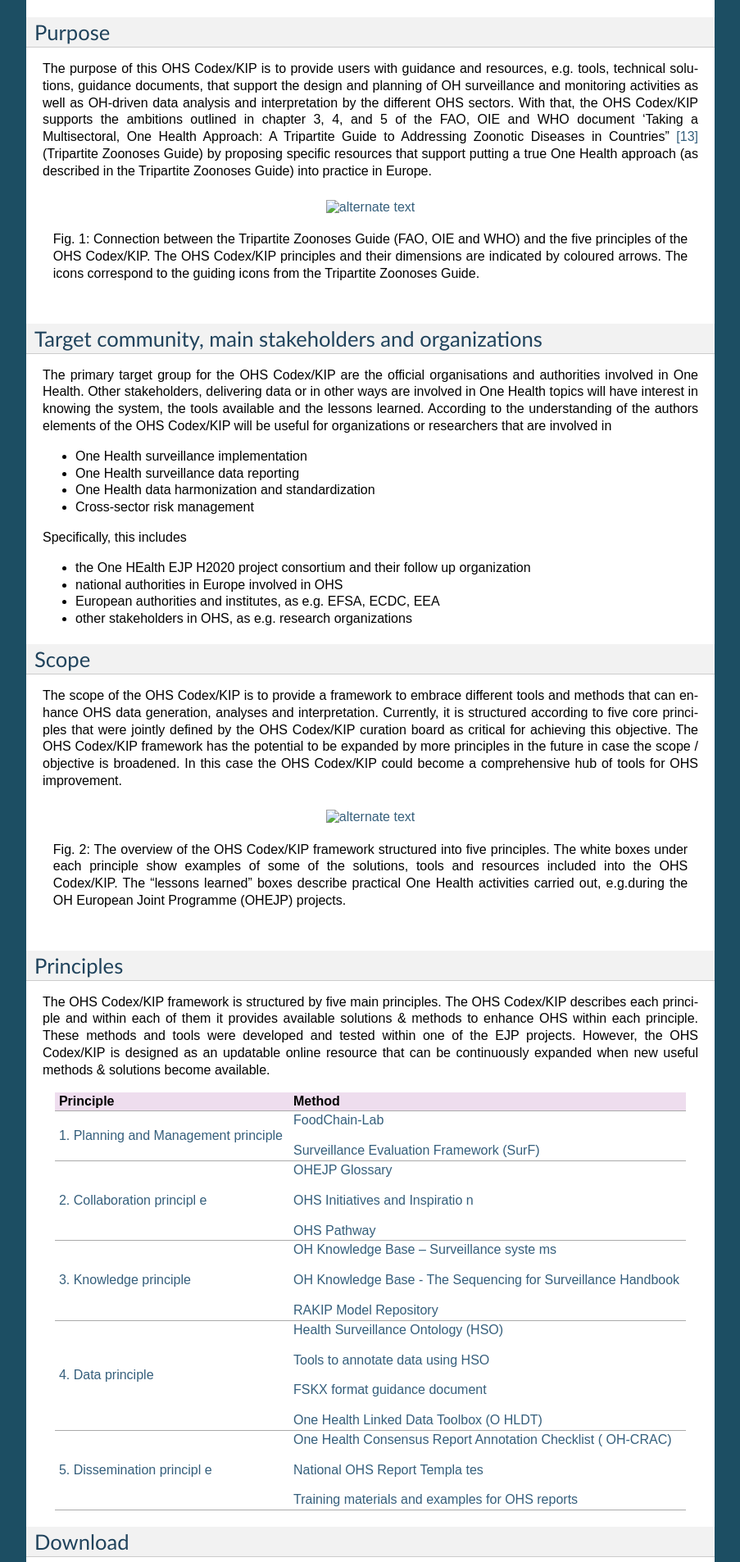
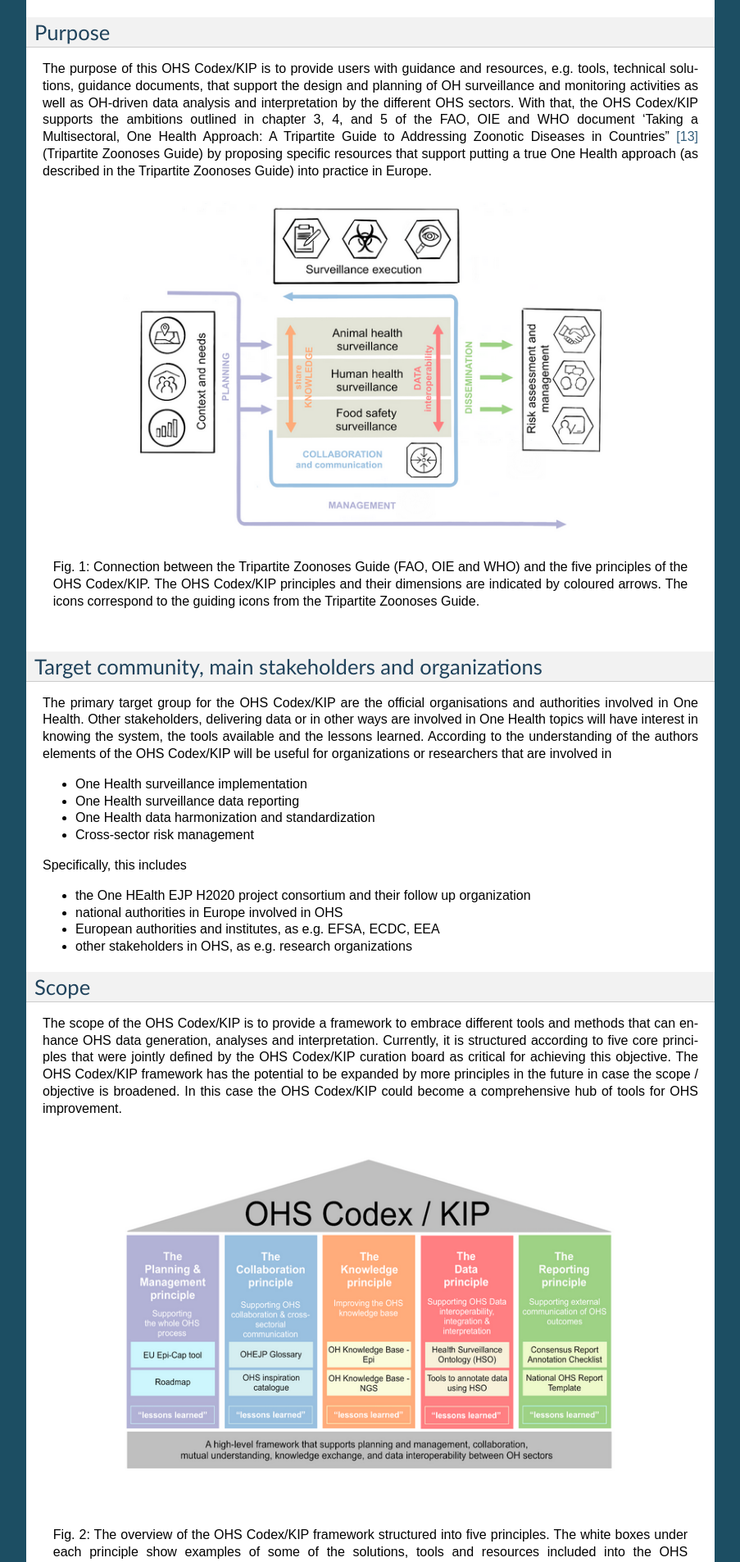
Before and after one commit to EJP-ORION/OH-Surveillance-Codex, a Sphinx documentation site: the page built from docs/1-introduction.rst, in a window 1280 px wide. Shown: the part 1143-3049 px from the top of the page at 82% size, without its empty margins (198-1101 px from the left). Built offline with Sphinx 7.4.7, drawn with Linux system fonts in a browser that asks for light colours.

Commit message:
figure update

```diff
--- a/docs/1-introduction.rst
+++ b/docs/1-introduction.rst
@@ -104,7 +104,7 @@ Europe.
 
 
 
-.. figure:: ../assets/img/20220627_FigureCodex_Tripartite.PNG
+.. figure:: ../assets/img/20220627_FigureCodex_Tripartite.png
     :width: 6.28229in
     :align: center
     :alt: alternate text
@@ -158,7 +158,7 @@ potential to be expanded by more principles in the future in case the
 scope / objective is broadened. In this case the OHS Codex/KIP could become
 a comprehensive hub of tools for OHS improvement.
 
-.. figure:: ../assets/img/20220627_FigureCodexPrinciples.PNG
+.. figure:: ../assets/img/20220627_FigureCodexPrinciples.png
     :width: 6.27083in
     :align: center
     :height:  4.69444in
```
